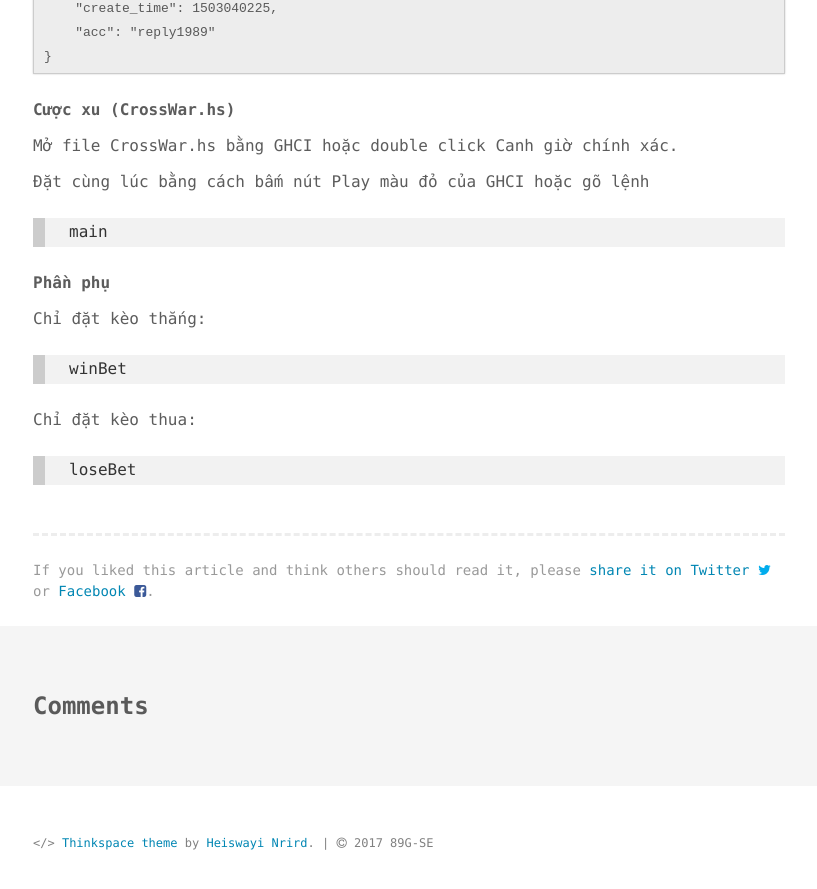
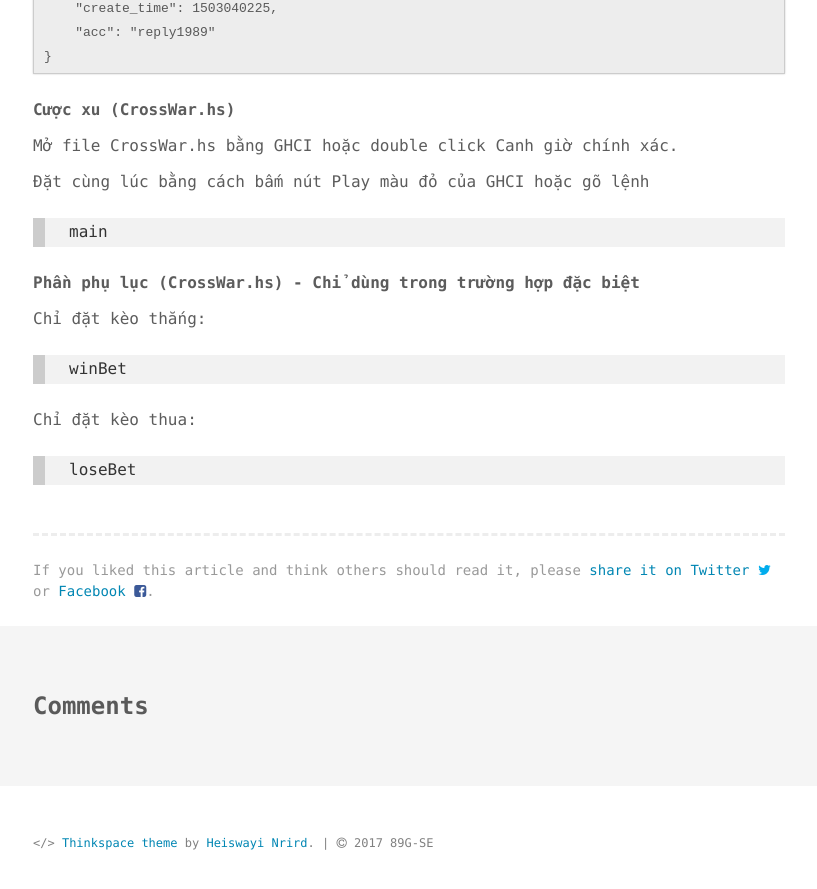
Before and after one commit to phuoc-thanh/phuoc-thanh.github.io, a Jekyll site: the page built from _posts/2017-08-18-injector-guide.md, in a window 1280 px wide and 900 px high, scrolled down 1945 px. Shown: the top 889 px of the window, without its empty margins (231-1048 px from the left). Built offline with Jekyll 4.4.1, drawn with Linux system fonts in a browser that asks for light colours; comment, search, counter and statistics services are not loaded.

Commit message:
Add appendix

```diff
--- a/_posts/2017-08-18-injector-guide.md
+++ b/_posts/2017-08-18-injector-guide.md
@@ -93,7 +93,9 @@ Canh giờ chính xác.
 > main
 
 
-**Phần phụ**
+
+
+**Phần phụ lục (CrossWar.hs) - Chỉ dùng trong trường hợp đặc biệt**
 
 Chỉ đặt kèo thắng:
 >winBet
```
